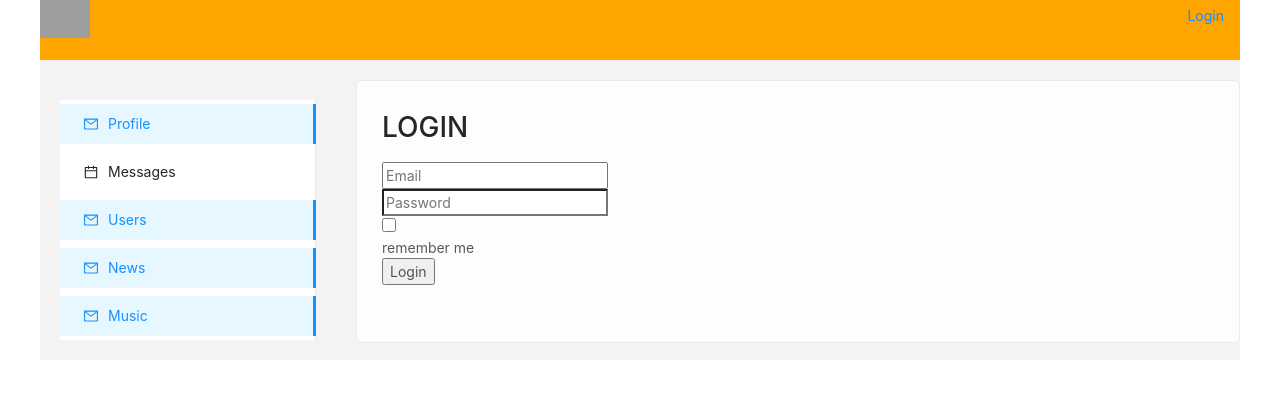
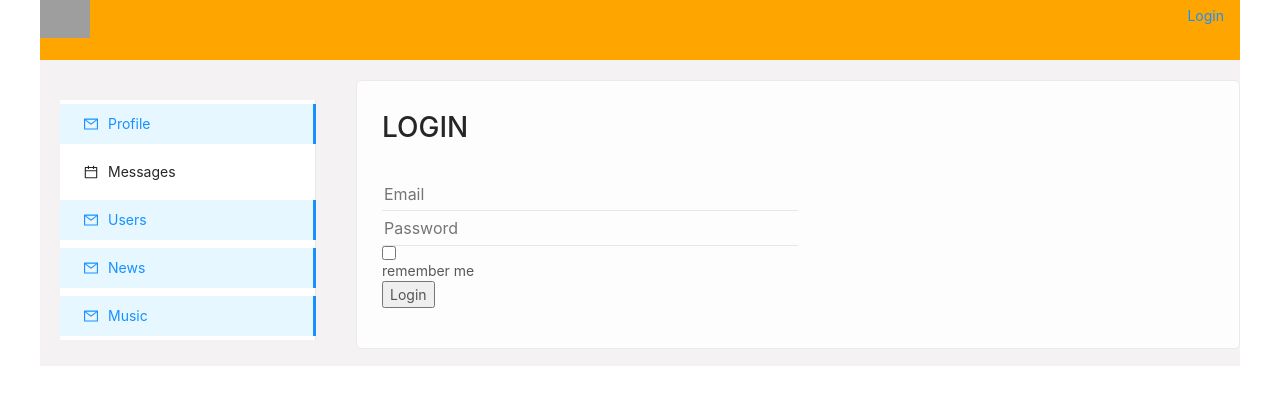
Before and after one commit to AlexeiMir/socialnetwork, a React (Create React App) app: page /login in a window 1280 px wide. Shown: the top 404 px of the page. Built offline with nearby package versions, Linux system fonts and the light colour scheme; no server answers; grey boxes are pictures that could not be loaded.

Commit message:
design 4

```diff
--- a/src/FormsControls/FormsControls.js
+++ b/src/FormsControls/FormsControls.js
@@ -21,7 +21,7 @@ export const FormControl = ({input,meta:{touched,error},children}) => {
 
 export const InputComponent = (props) => {
    const {input,meta,child, ...restProps} = props;
-   return <FormControl {...props}><input {...input} {...restProps}  />  </FormControl>
+   return <FormControl {...props}><input {...input} {...restProps}  /> </FormControl>
 }
 
 
@@ -33,7 +33,7 @@ export const Textarea = (props) => {
 
  export const createField = (placeholder,name,validators,component,props={}, text="") => (
      <div>
-         <Field placeholder={placeholder} name={name} validate={validators} component={component}
+         <Field  placeholder={placeholder} name={name} validate={validators} component={component}
          {...props}
          /> {text}
          </div>
--- a/src/FormsControls/FormsControls.module.css
+++ b/src/FormsControls/FormsControls.module.css
@@ -12,3 +12,68 @@ border: 2px red solid;
     color: red;
     padding: 5px;
 }
+
+.formGroup {
+    margin-bottom: 15px;
+    margin-top: 15px;
+    display: inline-block;
+    width: 50%;
+  }
+
+  .formGroup input, .formGroup textarea {
+    display: block;
+    background: 0 0;
+    padding: .125rem .125rem .0625rem;
+    font-size: 1rem;
+    border-width: 0;
+    border-color: transparent;
+    line-height: 1.9;
+    width: 100%;
+    color: transparent;
+    transition: all .28s ease;
+    box-shadow: none;
+  }
+
+  .formGroup [type="checkbox"] {
+
+
+    padding-left: .125rem;
+    z-index: 1;
+    color: #b7b7b7;
+    font-size: 1rem;
+    font-weight: 400;
+
+    transition: all .28s ease;
+  }
+
+  label {
+    display: inline-block;
+    margin-bottom: .5rem;
+  }
+
+  *, ::after, ::before {
+    box-sizing: border-box;
+  }
+
+  label {
+    cursor: default;
+  }
+
+  .formGroup .mtrlSelect {
+    position: relative;
+    border-bottom: .0625rem solid #e1e8ed;
+    display: block;
+  }
+
+  .form-group .mtrlSelect::before {
+    content: '';
+    height: .125rem;
+    width: 0;
+    left: 50%;
+    bottom: -.0625rem;
+    position: absolute;
+    background: #088dcd;
+    -webkit-transition: left .28s ease,width .28s ease;
+    transition: left .28s ease,width .28s ease;
+    z-index: 2;
+}
--- a/src/components/Login/Login.jsx
+++ b/src/components/Login/Login.jsx
@@ -6,6 +6,7 @@ import { connect } from "react-redux"
 import {login} from "../../redux/auth-reducer"
 import { Redirect } from "react-router-dom"
 import style from "../../FormsControls/FormsControls.module.css"
+
 import 'antd/dist/antd.css';
 import { Form, Button, Checkbox } from 'antd';
 
@@ -33,10 +34,13 @@ const LoginPage = ({handleSubmit,error,captchaUrl}) => {
     return (
     <form name="basic" {...layout} >
     <form onSubmit={handleSubmit}>
-     <div>
+     <div className={style.formGroup}>
      {createField("Email", "email",[required,maxLenght20], InputComponent )}
+     <i className={style.mtrlSelect}></i>
      {createField("Password", "password", [required], InputComponent, {type: "password"} )}
+     <i className={style.mtrlSelect}></i>
      {createField(null, "rememberMe",[], InputComponent, {type: "checkbox"}, "remember me" )}
+
 
      {captchaUrl&&<img src={captchaUrl}/>}
         {captchaUrl&& createField("Symbols from image", "captcha", [required], InputComponent, {} )}
```
